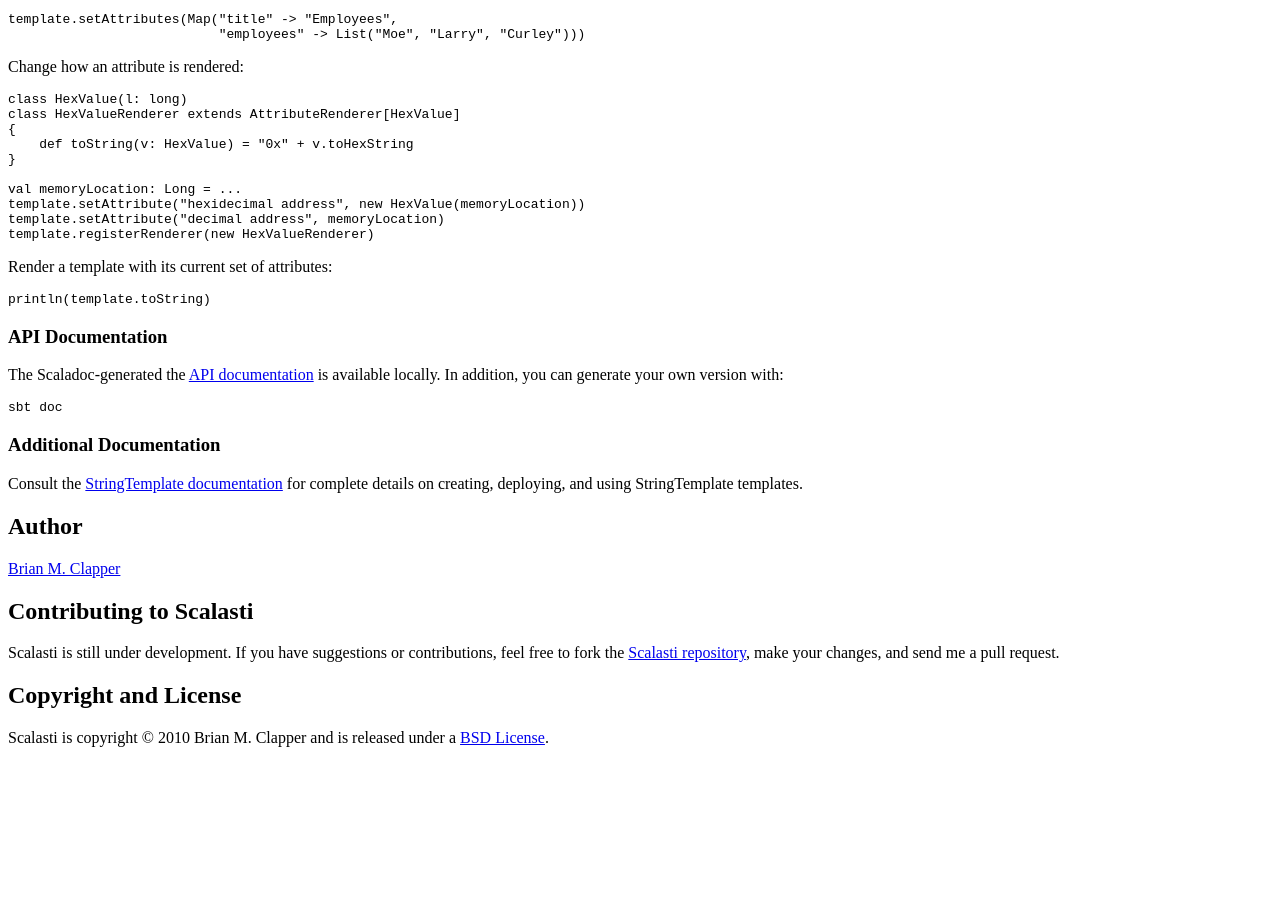
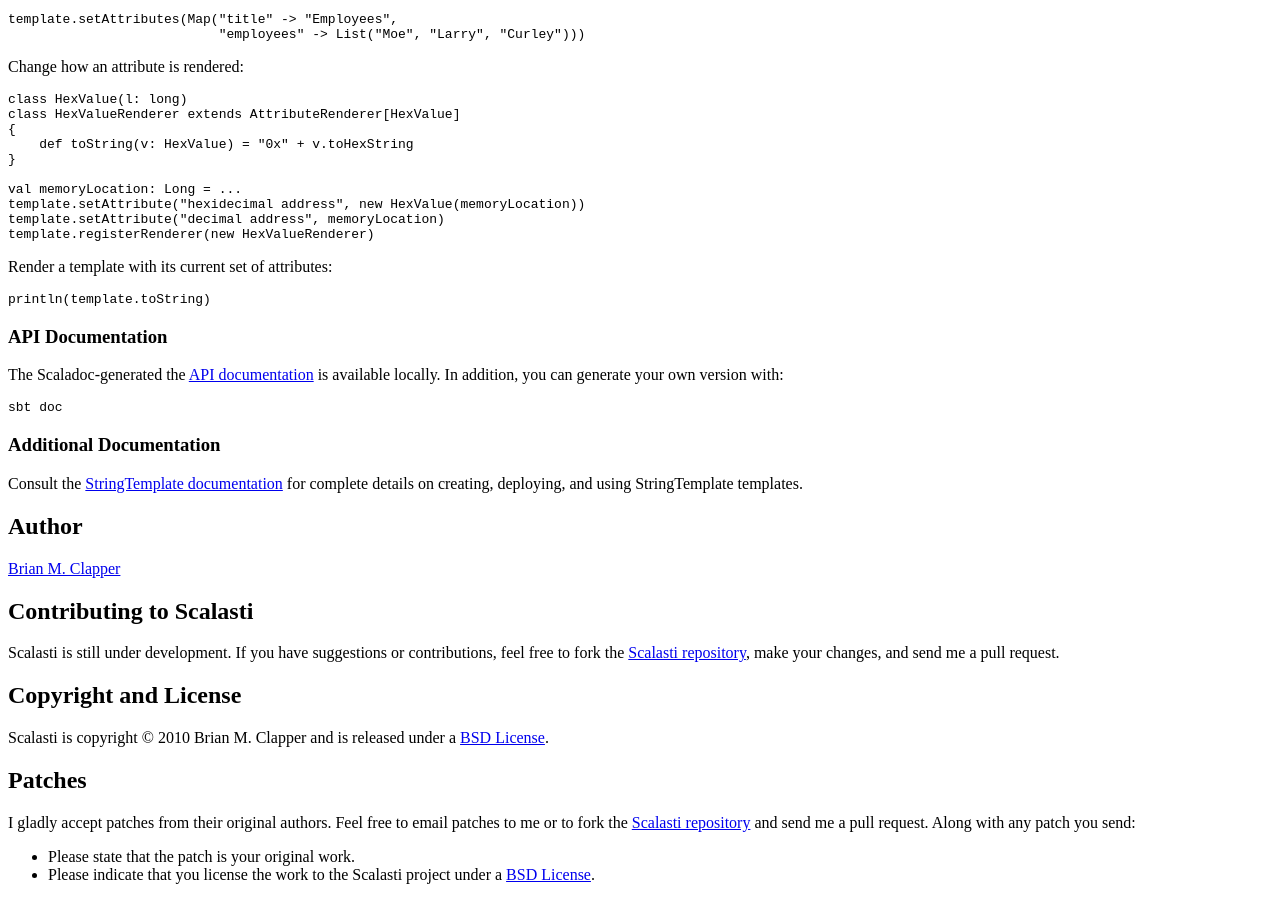
Before and after one commit to bmc/scalasti, a Jekyll site: the page built from index.md, in a window 1280 px wide and 900 px high, scrolled down 2229 px. Built offline with Jekyll 4.4.1, drawn with Linux system fonts in a browser that asks for light colours; before the commit the page ends 2992 px from its top, so only the background shows below that.

Commit message:
Added patch policy

```diff
--- a/index.md
+++ b/index.md
@@ -203,6 +203,16 @@
 Scalasti is copyright &copy; 2010 Brian M. Clapper and is released under a
 [BSD License][].
 
+## Patches
+
+I gladly accept patches from their original authors. Feel free to email
+patches to me or to fork the [Scalasti repository][] and send me a pull
+request. Along with any patch you send:
+
+* Please state that the patch is your original work.
+* Please indicate that you license the work to the Scalasti project
+  under a [BSD License][].
+
 [API documentation]: apidocs/
 [BSD License]: license.html
 [Scala]: http://www.scala-lang.org/
```
